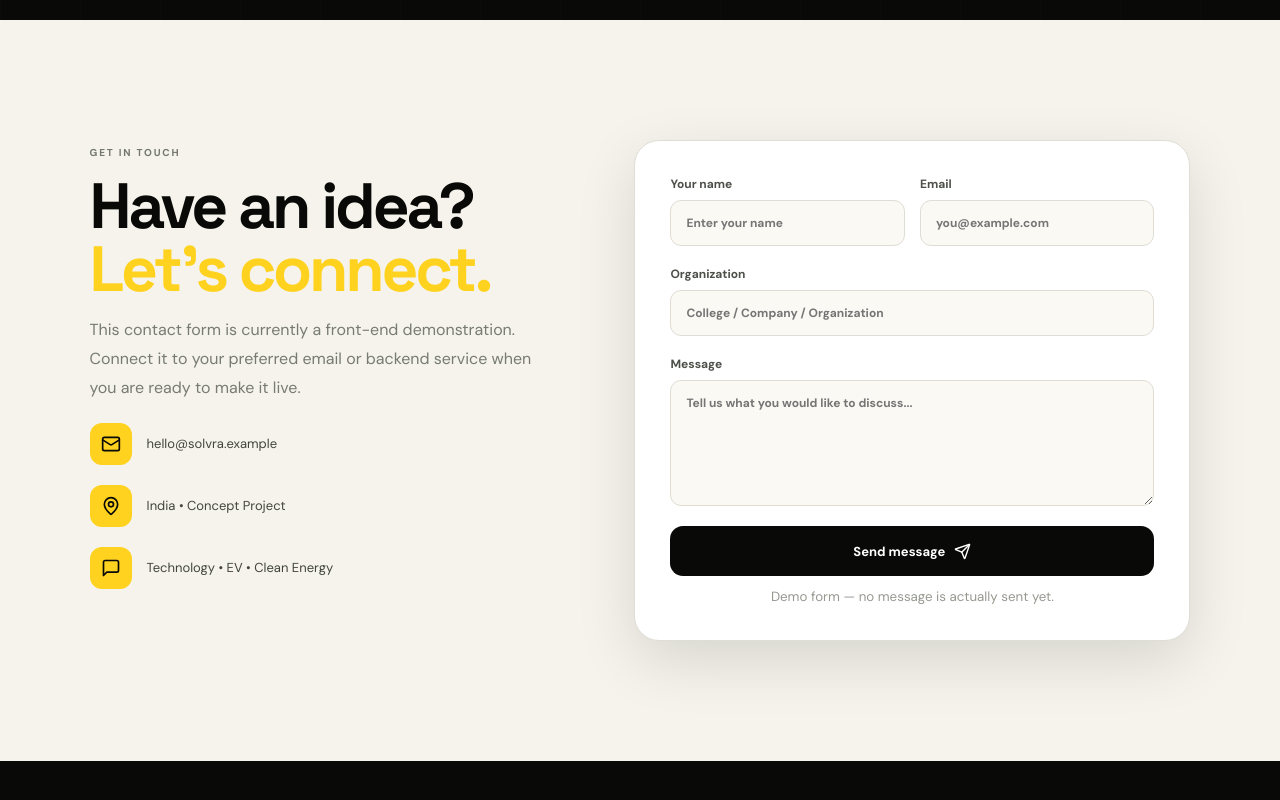
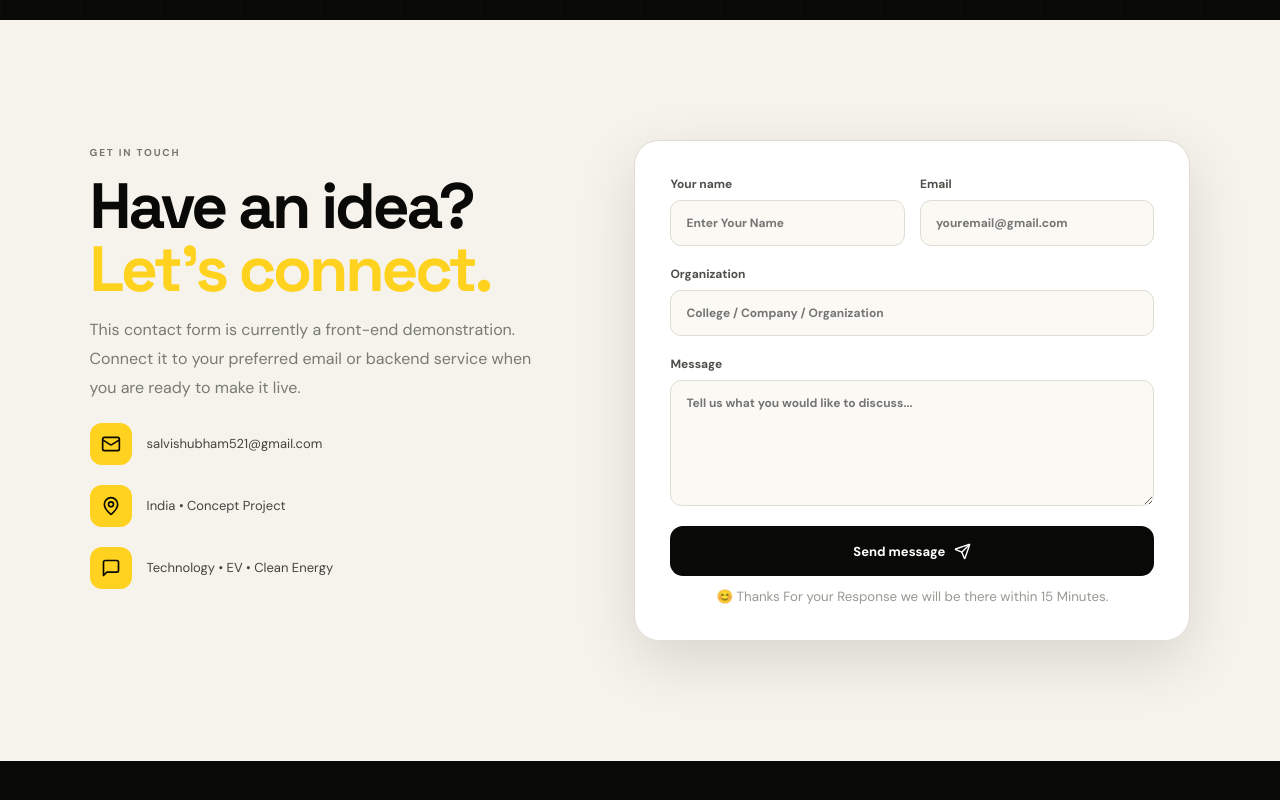
Before and after one commit to salvishubham521-sys/Solvra12js, a React (Vite) app: page /contact in a window 1280 px wide. Shown: the part 590-1390 px from the top of the page. Built offline with nearby package versions, Linux system fonts and the light colour scheme.

Commit message:
Update Contact.jsx

```diff
--- a/src/pages/Contact.jsx
+++ b/src/pages/Contact.jsx
@@ -54,7 +54,7 @@ export default function Contact() {
               <div>
                 <Mail size={20} />
               </div>
-              <span>hello@solvra.example</span>
+              <span>salvishubham521@gmail.com</span>
             </div>
 
             <div className="contact-detail">
@@ -80,7 +80,7 @@ export default function Contact() {
                     Your name
                     <input
                       type="text"
-                      placeholder="Enter your name"
+                      placeholder="Enter Your Name"
                       required
                     />
                   </label>
@@ -89,7 +89,7 @@ export default function Contact() {
                     Email
                     <input
                       type="email"
-                      placeholder="you@example.com"
+                      placeholder="youremail@gmail.com"
                       required
                     />
                   </label>
@@ -118,7 +118,7 @@ export default function Contact() {
                 </button>
 
                 <small className="form-note">
-                  Demo form — no message is actually sent yet.
+                 😊 Thanks For your Response we will be there within 15 Minutes.
                 </small>
               </>
             ) : (
```
